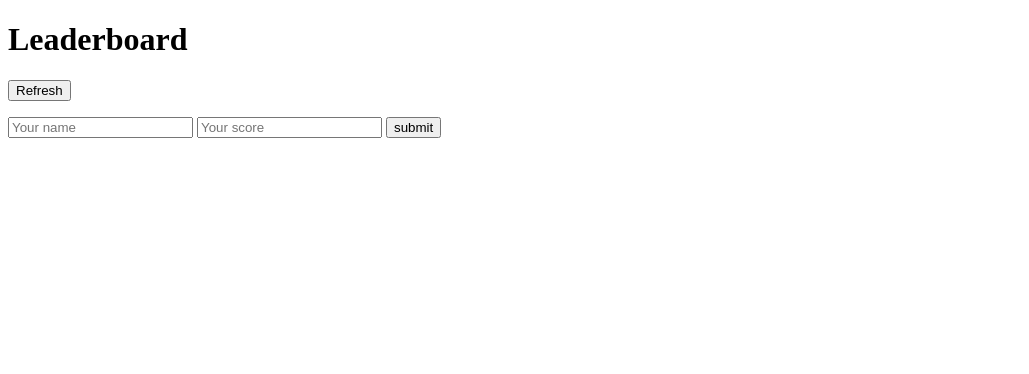
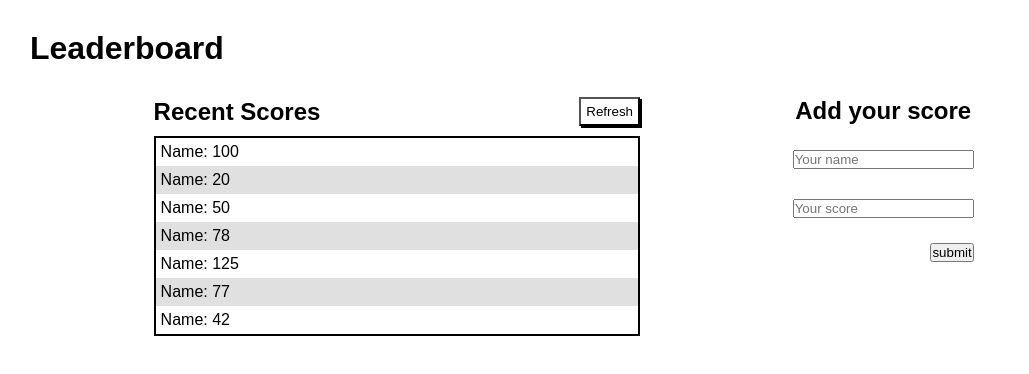
Before and after one commit to orozCoding/leaderboard, a website built with webpack: page src/index.html in a window 1280 px wide. Shown: the whole page, without its empty margins (0-1029 px from the left). Built offline with nearby package versions, Linux system fonts and the light colour scheme.

Commit message:
add basic styling

```diff
--- /dev/null
+++ b/src/css/styles.css
@@ -0,0 +1,102 @@
+* {
+  padding: 0;
+  margin: 0;
+  box-sizing: border-box;
+}
+
+html, body{
+  padding: 0;
+  margin: 0;
+}
+html{
+  height: 100%;
+}
+body{
+  font-family: sans-serif;
+}
+
+ul {
+  list-style: none;
+  border: solid 2px #000000;
+  width: 100%;
+}
+
+li {
+  padding: 5px;
+}
+
+header {
+  align-self: flex-start;
+
+  margin: 30px 30px;
+}
+
+#main {
+  width: 95%;
+  justify-content: center;
+  align-items: flex-start;
+}
+
+#main-left {
+  justify-content: start;
+  gap: 10px;
+  width: 40%;
+}
+
+#main-left button {
+  border-radius: 0;
+  padding: 5px;
+  background-color: white;
+  box-shadow: 2px 2px 0px 0px #000000;
+}
+
+#title-left {
+  width: 100%;
+  justify-content: space-between;
+}
+
+#scores-board {
+  align-items: flex-start;
+}
+
+ul li {
+  color: black;
+  width: 100%;
+}
+
+ul li:nth-child(odd) {
+  background-color: #ffffff;
+}
+
+ul li:nth-child(even) {
+  background-color: #e0e0e0;
+}
+
+#main-right {
+  justify-content: start;
+  gap: 10px;
+  width: 40%;
+}
+
+#main-right form {
+  gap: 15px;
+}
+
+#form-btn {
+  margin-top: 10px;
+  align-self: flex-end;
+}
+
+.d-flex {
+  display: flex;
+  flex-direction: column;
+  align-items: center;
+}
+
+.row {
+  flex-direction: row;
+}
+
+.click {
+  cursor: pointer;
+}
--- a/src/index.html
+++ b/src/index.html
@@ -5,30 +5,39 @@
     <meta charset="UTF-8">
     <meta name="viewport" content="width=device-width, initial-scale=1.0">
     <title>Leaderboard</title>
+    <link rel="stylesheet" href="./css/styles.css">
 </head>
 
-<body>
+<body class="d-flex">
     <header id="header">
         <h1 id="header-title">Leaderboard</h1>
     </header>
-    <main id="main" class="d-flex">
-        <div id="main-left">
-            <div id="title-left">
-                <p id="title-left-text"></p>
-                <button type="button" id="title-left-button">Refresh</button>
+    <main id="main" class="d-flex row">
+        <div id="main-left" class="d-flex">
+            <div id="title-left" class="d-flex row">
+                <h2 id="title-left-text">Recent Scores</h2>
+                <button type="button" id="title-left-button" class="click">Refresh</button>
             </div>
-            <ul id="scores-board"></ul>
+            <ul id="scores-board" class="d-flex">
+                <li class="score">Name: 100</li>
+                <li class="score">Name: 20</li>
+                <li class="score">Name: 50</li>
+                <li class="score">Name: 78</li>
+                <li class="score">Name: 125</li>
+                <li class="score">Name: 77</li>
+                <li class="score">Name: 42</li>
+            </ul>
         </div>
-        <div id="main-right">
+        <div id="main-right" class="d-flex">
             <div id="title-right">
-                <p id="title-right-text"></p>
+                <h2 id="title-right-text">Add your score</h2>
             </div>
-            <form action="submit" id="user-form">
+            <form action="submit" id="user-form" class="d-flex">
                 <label for="name"></label>
                 <input type="text" name="name" id="input-name" placeholder="Your name">
                 <label for="score"></label>
                 <input type="text" name="score" id="input-score" placeholder="Your score">
-                <input type="button" value="submit">
+                <input type="button" value="submit" id="form-btn" class="click">
             </form>
         </div>
     </main>
--- a/src/index.js
+++ b/src/index.js
@@ -0,0 +1 @@
+import css from './css/styles.css';
```
Also changed, not shown: dist/index.html, dist/main.js.
